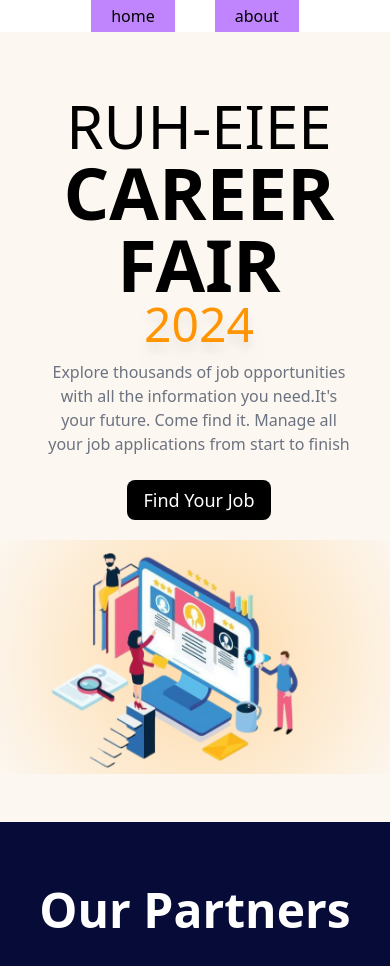
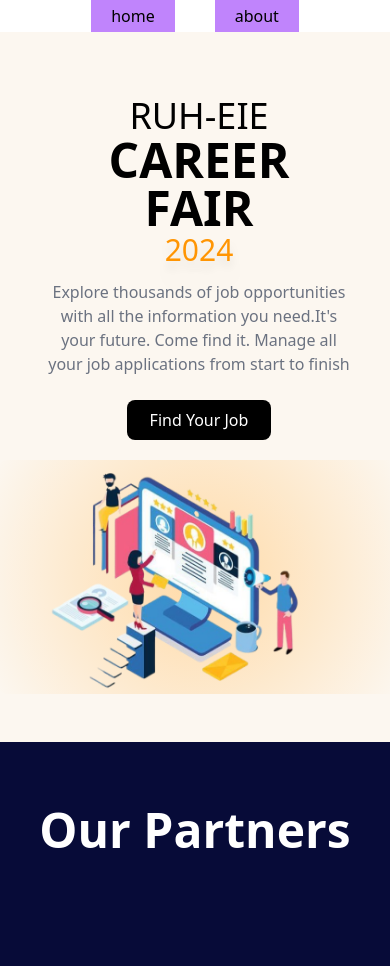
Before and after one commit to vishnaka-dasanayaka/CareerExpo, a React (Create React App) app in the folder app/client/: page / in a window 390 px wide. Shown: the top 966 px of the page. Built offline with nearby package versions, Linux system fonts and the light colour scheme.

Commit message:
correction of EIEE

```diff
--- a/app/client/src/components/Hero.jsx
+++ b/app/client/src/components/Hero.jsx
@@ -6,13 +6,13 @@ const Hero = () => {
     <section className="bg-[#fcf7f0]">
       <div className="flex flex-col md:flex-row lg:flex-row pt-16 pl-12 lg:pl-28 pr-10 pb-12 items-center justify-between ">
         <div>
-          <h1 className="text-6xl font-Montserrat text-center md:text-left lg:text-left">
-            RUH-EIEE
+          <h1 className="text-4xl md:text-4xl lg:text-6xl font-Montserrat text-center md:text-left lg:text-left">
+            RUH-EIE
           </h1>
-          <h1 className="text-7xl  font-Montserrat font-bold  text-center md:text-left lg:text-left">
+          <h1 className="text-5xl md:text-5xl lg:text-7xl font-Montserrat font-bold  text-center md:text-left lg:text-left">
             CAREER FAIR
           </h1>
-          <h1 className="text-5xl drop-shadow-xl font-Montserrat text-[#FF9503] text-center md:text-left lg:text-left">
+          <h1 className="text-3xl md:text-3xl lg:text-5xl drop-shadow-xl font-Montserrat text-[#FF9503] text-center md:text-left lg:text-left">
             2024
           </h1>
           <p className="max-w-2xl mb-6 pt-3 font-Montserrat text-gray-500 lg:mb-8 md:text-lg lg:text-xl dark:text-black text-center md:text-left lg:text-left">
@@ -21,12 +21,12 @@ const Hero = () => {
             applications from start to finish
           </p>
           <div className="flex pb-5 justify-center  md:justify-start lg:justify-start">
-            <button className="bg-black text-white text-lg font-Montserrat h-10 w-36 rounded-lg">
+            <button className="bg-black text-white text-base md:text-base lg:text-lg font-Montserrat h-10 w-36 rounded-lg">
               Find Your Job
             </button>
           </div>
         </div>
-        <div className="relative flex justify-center items-center w-[400px] lg:w-[600px] h-auto pr-20">
+        <div className="relative flex justify-center items-center w-[400px] md:w-[700px] lg:w-[600px] h-auto pr-20">
           <div className="absolute inset-0 bg-gradient-radial from-[#FFDAA7] to-transparent rounded-lg"></div>
           <img
             src={HeroImage}
```
